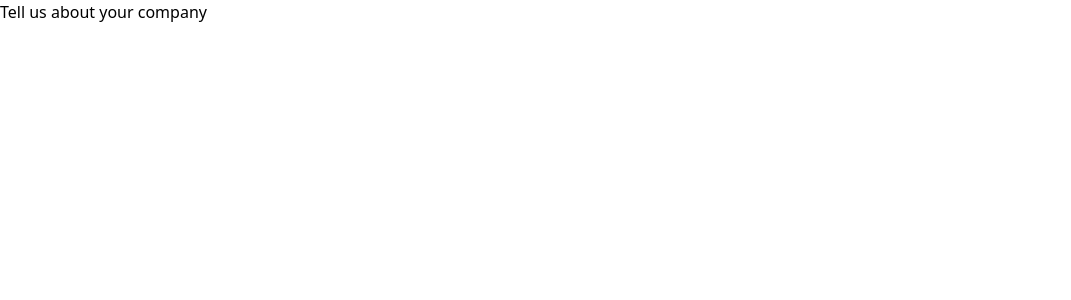
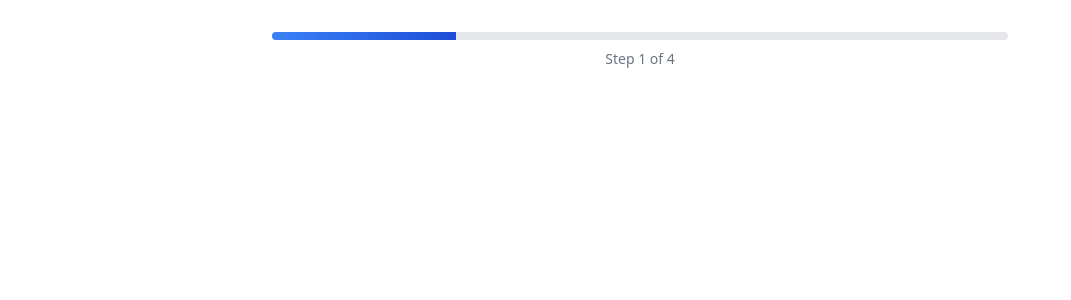
Before and after one commit to bieeeee/dt-assessment-tool, a SvelteKit app: page /assessment in a window 1280 px wide. Shown: the top 300 px of the page, without its empty margins (0-1071 px from the left). Built offline with nearby package versions, Linux system fonts and the light colour scheme.

Commit message:
feat: add progress bar, step header ui components

```diff
--- /dev/null
+++ b/src/lib/components/_ui/ProgressBar.svelte
@@ -0,0 +1,43 @@
+<script lang="ts">
+  let { currentStep, totalSteps } = $props();
+
+  const progressPercentage = $derived((currentStep / totalSteps) * 100);
+</script>
+
+<main class="assessment-container">
+  <div class="progress-container">
+    <div class="progress-bar">
+      <div class="progress-fill" style="width: {progressPercentage}%"></div>
+    </div>
+    <div class="progress-text">
+      Step {currentStep} of {totalSteps}
+    </div>
+  </div>
+</main>
+
+<style>
+  .progress-container {
+    margin-bottom: 3rem;
+  }
+
+  .progress-bar {
+    width: 100%;
+    height: 8px;
+    background-color: #e5e7eb;
+    border-radius: 4px;
+    overflow: hidden;
+    margin-bottom: 0.5rem;
+  }
+
+  .progress-fill {
+    height: 100%;
+    background: linear-gradient(90deg, #3b82f6 0%, #1d4ed8 100%);
+    transition: width 0.3s ease;
+  }
+
+  .progress-text {
+    text-align: center;
+    color: #6b7280;
+    font-size: 0.875rem;
+  }
+</style>
--- /dev/null
+++ b/src/lib/components/assessment/shared/StepHeader.svelte
@@ -0,0 +1,51 @@
+<script lang="ts">
+  let { title, subtitle, currentStep, totalSteps } = $props();
+</script>
+
+<div class="step-header">
+  <div class="progress-info">
+    <span class="step-indicator">Step {currentStep} of {totalSteps}</span>
+  </div>
+  <h1>{title}</h1>
+  <p class="subtitle">{subtitle}</p>
+</div>
+
+<style>
+  .step-header {
+    text-align: center;
+    margin-bottom: 3rem;
+  }
+
+  .progress-info {
+    margin-bottom: 1rem;
+  }
+
+  .step-indicator {
+    display: inline-block;
+    padding: 0.5rem 1rem;
+    background-color: #eff6ff;
+    color: #3b82f6;
+    border-radius: 20px;
+    font-size: 0.875rem;
+    font-weight: 600;
+  }
+
+  h1 {
+    font-size: 2rem;
+    font-weight: 700;
+    color: #1f2937;
+    margin-bottom: 0.5rem;
+  }
+
+  .subtitle {
+    color: #6b7280;
+    font-size: 1.125rem;
+    margin: 0;
+  }
+
+  @media (max-width: 768px) {
+    h1 {
+      font-size: 1.5rem;
+    }
+  }
+</style>
--- a/src/routes/assessment/+page.svelte
+++ b/src/routes/assessment/+page.svelte
@@ -1,9 +1,19 @@
 <script lang="ts">
+  import ProgressBar from "$lib/components/_ui/ProgressBar.svelte";
+
+  let currentStep = $state(1);
+  const totalSteps = 4;
 </script>
 
-<div>
-  <h1>Tell us about your company</h1>
-</div>
+<main class="assessment-container">
+  <ProgressBar {currentStep} {totalSteps} />
+</main>
 
 <style>
+  .assessment-container {
+    max-width: 800px;
+    margin: 0 auto;
+    padding: 2rem;
+    min-height: 100vh;
+  }
 </style>
```
